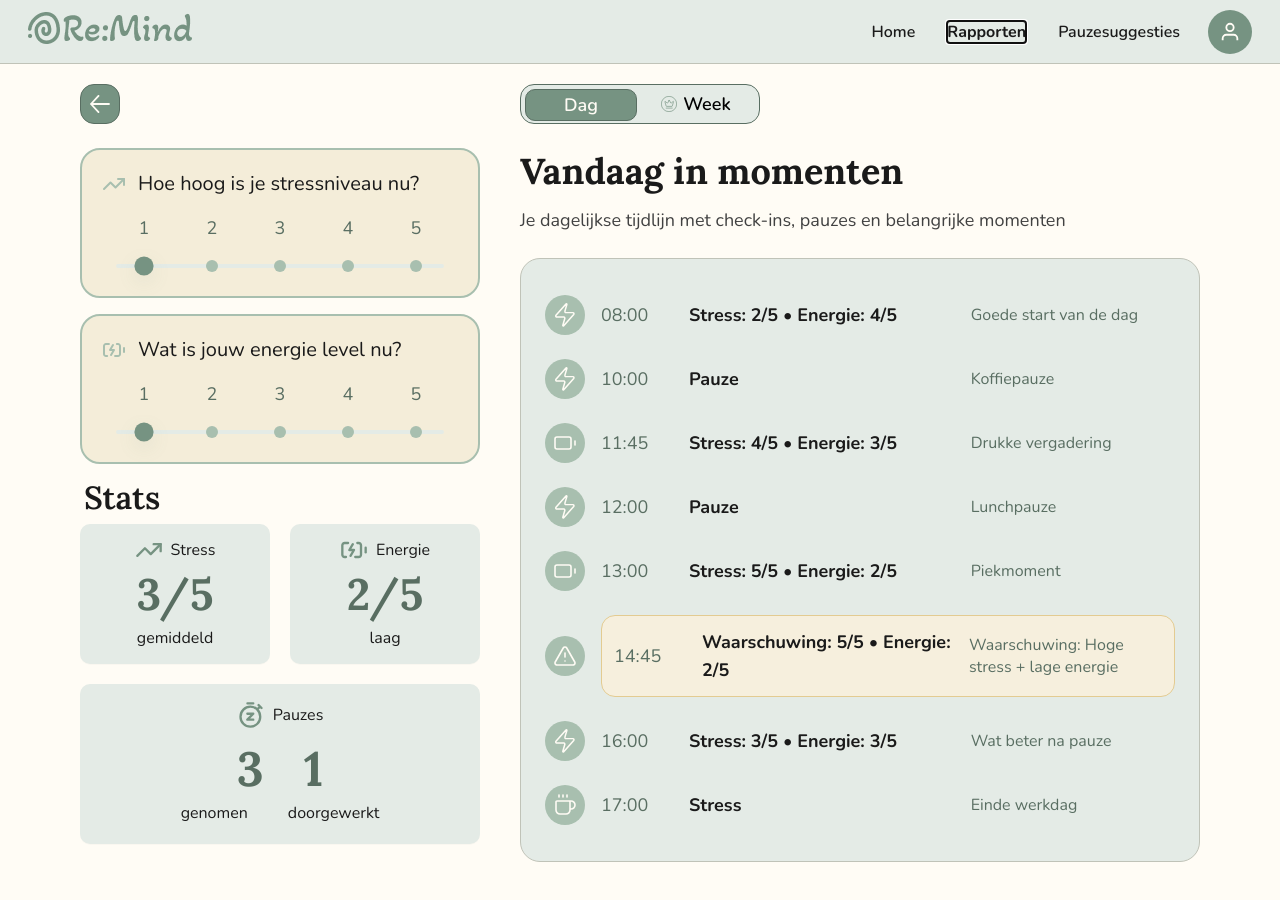
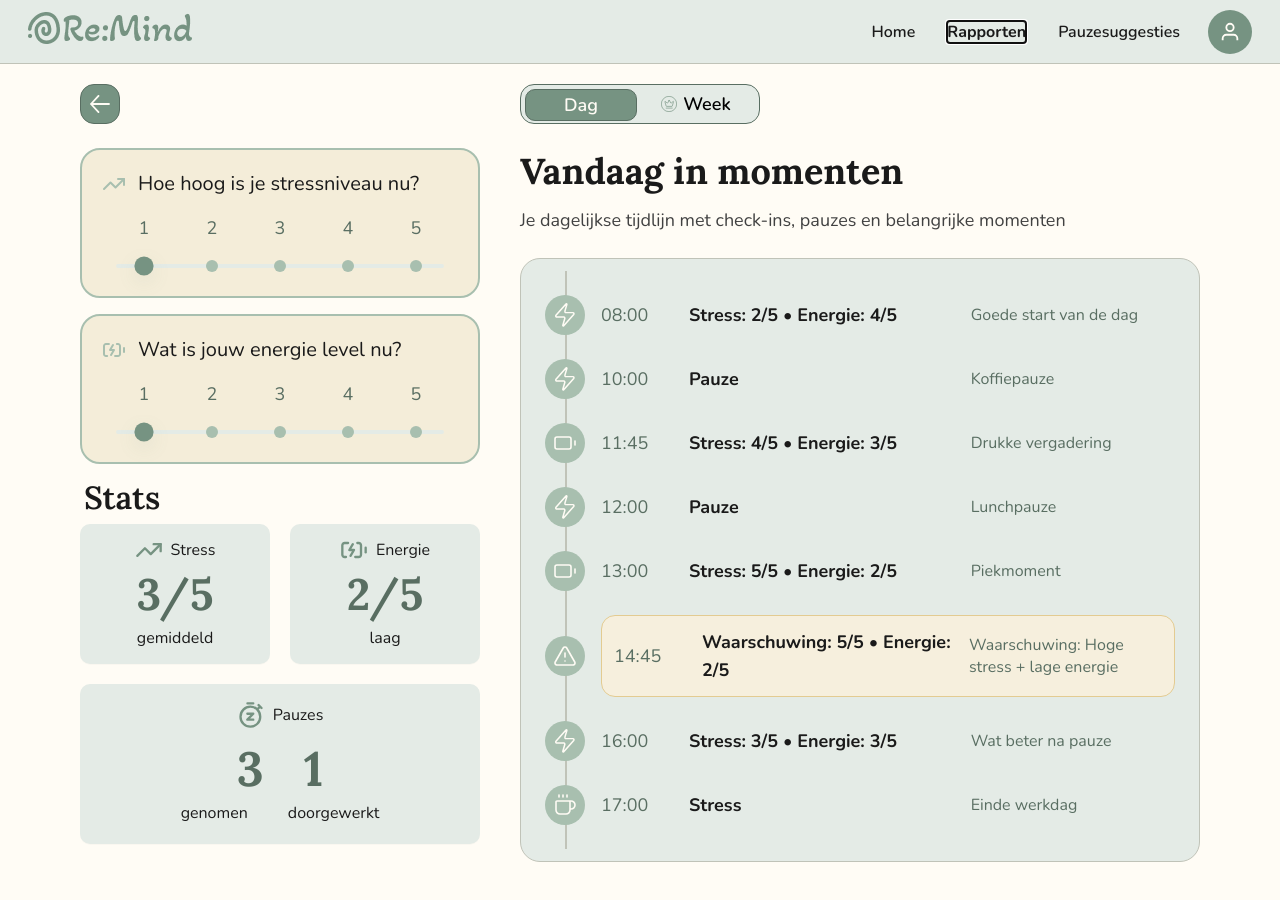
Before and after one commit to sampittois/Re-Mind_App_Individueel, a React (Vite) app in the folder stress-app/frontend/: page / in a window 1280 px wide. Both pictures are taken after a click on the button "Rapporten". Shown: the top 900 px of the page. Built offline with nearby package versions, Linux system fonts and the light colour scheme.

Commit message:
style: enhance timeline layout with improved positioning and border styles
Co-authored-by: Copilot <copilot@github.com>

```diff
--- a/stress-app/frontend/src/styles/reportsDay.css
+++ b/stress-app/frontend/src/styles/reportsDay.css
@@ -28,6 +28,19 @@
   border: var(--border-width-sm) solid var(--border);
   border-radius: var(--radius-lg);
   padding: var(--space-6);
+  position: relative;
+}
+
+.timeline::before {
+  content: '';
+  position: absolute;
+  left: calc(var(--space-6) + 20px);
+  top: 12px;
+  bottom: 12px;
+  width: 2px;
+  background: var(--border);
+  z-index: 0;
+  pointer-events: none;
 }
 
 .timeline-item {
@@ -48,6 +61,8 @@
   justify-content: center;
   flex-shrink: 0;
   overflow: hidden;
+  position: relative;
+  z-index: 1;
 }
 
 .timeline-icon img {
@@ -78,7 +93,7 @@
 
 .timeline-warning {
   background: var(--warning-light);
-  border: 1px solid var(--warning);
+  border: var(--border-width-sm) solid var(--warning);
   border-radius: var(--radius-md);
   padding: var(--space-3);
 }
```
